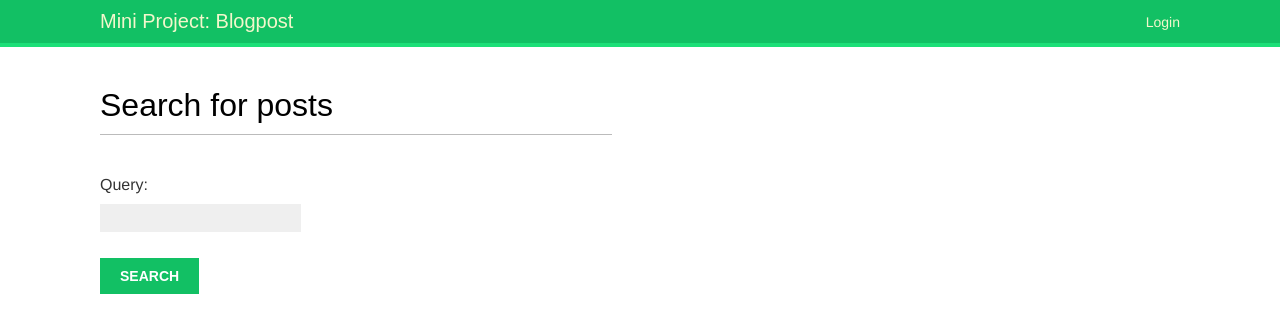
After one commit to kammybdeng/blogsite, a Django app: page /blogposts/search/ in a window 1280 px wide. The commit adds this page. Shown: the top 333 px of the page. Run offline with Django 3.2, Linux system fonts and the light colour scheme; some web fonts are replaced.

Commit message:
added search function(ranking and trigram similarity and create simple tags

```diff
--- a/blogposts/forms.py
+++ b/blogposts/forms.py
@@ -40,3 +40,6 @@ class NewPostForm(forms.ModelForm):
     class Meta:
         model = Post
         fields = ('title', 'tags', 'content')
+
+class SearchForm(forms.Form):
+    query = forms.CharField()
--- a/blogposts/static/base.css
+++ b/blogposts/static/base.css
@@ -81,9 +81,18 @@ ol {
 }
 
 #content {
+    float:left;
+    width:40%;
     padding:30px 100px;
 }
 
+#sidebar {
+    float:right;
+    width:25%;
+    padding:10px;
+    background:#1cdf78;
+    height:100%;
+}
 /* forms */
 form {
     overflow:auto;
--- a/blogposts/templates/base.html
+++ b/blogposts/templates/base.html
@@ -13,8 +13,10 @@
     <ul class="menu">
       <li {% if section == "dashboard" %}class="selected"{% endif %}>
         <a href="{% url "blogposts:dashboard" %}">My dashboard</a>
+      </li>
+      <li>
         <a href="{% url "blogposts:new_post" %}">New Post</a>
-        </li>
+      </li>
     </ul>
     {% endif %}
     {% if messages %}
@@ -36,10 +38,8 @@
         {% endif %}
       </span>
   </div>
-
   <div id="content">
     {% block content %}
-    {% endblock %}
     {% if messages %}
     <ul class="messages">
       {% for message in messages %}
@@ -47,9 +47,10 @@
           {{ message|safe }}
           <a href="#" class="close">x</a>
         </li>
-      {% endfor %}
+        {% endfor %}
     </ul>
     {% endif %}
+    {% endblock %}
   </div>
 </body>
 </html>
--- /dev/null
+++ b/blogposts/templates/blogposts/search.html
@@ -0,0 +1,27 @@
+{% extends "base.html" %}
+{% block title %} Search {% endblock %}
+{% block content %}
+  {% if query %}
+    <h1>Posts containing "{{ query}}"</h1>
+    <h3>
+      {% with results.count as total_results %}
+        Found {{ total_results }} result{{ total_results|pluralize}}
+      {% endwith %}
+    </h3>
+    {% for post in results %}
+      <h4><a href = "{{ post.get_absolute_url }}"> {{ post.title }}</a>
+      </h4>
+      {{ post.content|truncatewords:5|linebreaks }}
+    {% empty %}
+    <p> There are no results for your query. </p>
+    {% endfor %}
+    <p><a href = "{% url 'blogposts:post_search' %}"> Search again </a>
+    </p>
+  {% else %}
+    <h1>Search for posts</h1>
+    <form method="get">
+      {{ form.as_p}}
+        <input type="submit" value="Search">
+    </form>
+  {% endif %}
+{% endblock %}
--- a/blogposts/templates/blogposts/signup.html
+++ b/blogposts/templates/blogposts/signup.html
@@ -1,5 +1,4 @@
 {% extends "base.html" %}
-
 {% block content %}
   <h2>Sign up</h2>
   <form method="post">
--- /dev/null
+++ b/blogposts/templatetags/blog_tags.py
@@ -0,0 +1,10 @@
+from django import template
+from ..models import Post
+register = template.Library()
+
+@register.simple_tag
+def total_posts():
+    return Post.objects.count()
+@register.simple_tag
+def user_total_posts(author_id):
+    return Post.objects.filter(author=author_id).count()
--- a/blogposts/urls.py
+++ b/blogposts/urls.py
@@ -29,12 +29,12 @@ urlpatterns = [
     path('password_change/', PasswordChangeView.as_view(success_url = reverse_lazy('blogposts:password_change_done')), name='password_change'),
     path('<int:pk>/', views.DetailView.as_view(), name='detail'),
     path('new_post/', views.new_post, name='new_post'),
-    #path('create_post/', views.create_post, name='create_post'),
     path('<int:post_id>/share/', views.post_share, name='post_share'),
     path('<int:post_id>/create_comment/', views.create_comment, name='create_comment'),
     path('<int:post_id>/like_post/', views.like_post, name='like_post'),
     path('<int:post_id>/delete_post/', views.delete_post, name ='delete_post'),
     path('tag/<slug:tag_slug>/', views.post_list, name = 'post_list_by_tag'),
+    path('search/', views.post_search, name='post_search'),
     path('sitemap.xml', sitemap, {'sitemaps': sitemaps},
     name = 'django.contrib.sitemaps.views.sitemap')]
     # ex: /polls/5/results/
--- a/blogposts/views.py
+++ b/blogposts/views.py
@@ -8,18 +8,12 @@ from django.contrib import messages
 from django.contrib.auth import login, authenticate
 from django.contrib.auth.decorators import login_required
 from django.contrib.auth.models import User
+from django.db.models import Count
 from django.utils import timezone
+from django.contrib.postgres.search import SearchVector, SearchQuery, SearchRank, TrigramSimilarity
 from taggit.models import Tag
-from .forms import SignUpForm, UserEditForm, ProfileEditForm, EmailPostForm, NewPostForm
+from .forms import SignUpForm, UserEditForm, ProfileEditForm, EmailPostForm, NewPostForm, SearchForm
 from .models import Post, Profile
-
-
-
-
-# class SignupView(generic.DetailView):
-#     model = Post
-#     template_name = 'blogposts/signup.html'
-
 
 # class IndexView(generic.ListView):
 #     model = Post
@@ -35,17 +29,12 @@ from .models import Post, Profile
 
 def post_list(request, tag_slug=None):
     object_list = Post.objects.all().order_by('-id')
-    print(object_list)
     tag = None
     if tag_slug:
         tag = get_object_or_404(Tag, slug = tag_slug)
         object_list = object_list.filter(tags__in = [tag])
     paginator = Paginator(object_list, 5)
-    # if request.method == 'GET' and 'page' in request.GET.get:
-    print(request.GET)
     page = request.GET.get("page")
-    print(page)
-    print('--'*20)
     try:
         posts = paginator.page(page)
     except PageNotAnInteger:
@@ -62,6 +51,13 @@ class DetailView(generic.DetailView):
     model = Post
     template_name = 'blogposts/detail.html'
 
+# def post_detail(request, post):
+#     post = get_object_or_404(Post)
+#     ## List of similar posts
+#     post_tags_ids = post.tags.values_list('id', flat=True)
+#     similar_posts = Post.objects.filter(tags__in = post_tags_ids).exclude(id=post.id)
+#     return render(request, 'blogposts/details.html', {'post': post,
+#                                                       'comments', comment})
 
 def signup(request):
     if request.method == 'POST':
@@ -85,7 +81,6 @@ def dashboard(request):
         """Return the user's last ten published questions."""
         current_user = request.user
         dashboard_last_ten_in_ascending_order = Post.objects.filter(author = current_user).order_by('-published_date')[:10]
-        #print(dashboard_last_ten_in_ascending_order, '---'*20)
         return dashboard_last_ten_in_ascending_order
     user_post_list = get_queryset(request)
     return render(request, 'blogposts/dashboard.html', {"section" : 'dashboard',
@@ -122,8 +117,6 @@ def create_comment(request, post_id):
         post.comment_set.create(comment_text = pending_comment,
                                 published_date = timezone.now())
     return HttpResponseRedirect(reverse('blogposts:detail', args=(post.id,)))
-    # else:
-    #     return HttpResponseRedirect(reverse('blogposts:detail', args=(post.id,)))
 
 def new_post(request):
     if request.method == 'POST':
@@ -212,29 +205,26 @@ def post_share(request, post_id):
                                                     'form': form,
                                                     'sent': sent})
 
-
-
-# def vote(request, question_id):
-#     question = get_object_or_404(Question, pk=question_id)
-#
-#     try:
-#         selected_choice = question.choice_set.get(pk=request.POST['choice'])
-#     except (KeyError, Choice.DoesNotExist):
-#         # Redisplay the question voting form.
-#         return render(request, 'polls/detail.html', {
-#             'question': question,
-#             'error_message': "You didn't select a choice.",
-#         })
-#     else:
-#         selected_choice.votes += 1
-#         selected_choice.save()
-#         # Always return an HttpResponseRedirect after successfully dealing
-#         # with POST data. This prevents data from being posted twice if a
-#         # user hits the Back button.
-#         # POST => HttpResponseRedirect => success page
-#         # GET => HttpResponse => success page
-#         return HttpResponseRedirect(reverse('polls:results', args=(question.id,)))
-#     return HttpResponse("You're voting on question %s." % question_id)
+def post_search(request):
+    form = SearchForm()
+    query = None
+    results = []
+    if 'query' in request.GET:
+        form = SearchForm(request.GET)
+        if form.is_valid():
+            query = form.cleaned_data['query']
+            search_vector = SearchVector('title', 'content')
+            search_query = SearchQuery(query)
+            results = Post.objects.annotate(search = search_vector,
+                                            rank = SearchRank(search_vector, search_query)
+                                            ).filter(search=search_query).order_by('-rank')
+            print(results, '--'*10)
+            if not results:
+                results = Post.objects.annotate(similarity = TrigramSimilarity('title', query),
+                ).filter(similarity__gt = 0.1).order_by('-similarity')
+    return render(request, 'blogposts/search.html', {'form': form,
+                                                    'query': query,
+                                                    'results': results})
 
 
 
--- a/blogsite/settings.py
+++ b/blogsite/settings.py
@@ -32,7 +32,6 @@ SITE_ID = 1
 
 INSTALLED_APPS = [
     'blogposts.apps.BlogpostsConfig',
-    'taggit',
     'django.contrib.admin',
     'django.contrib.auth',
     'django.contrib.contenttypes',
@@ -41,6 +40,8 @@ INSTALLED_APPS = [
     'django.contrib.staticfiles',
     'django.contrib.sites',
     'django.contrib.sitemaps',
+    'django.contrib.postgres',
+    'taggit'
 ]
 
 MIDDLEWARE = [
```
Also changed, not shown: blogposts/templates/blogposts/index.html (+11 -2 lines), blogposts/templatetags/__init__.py (added).
